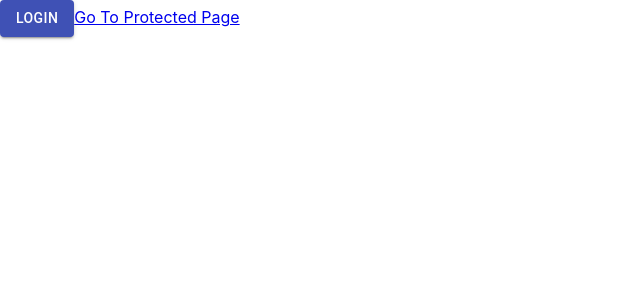
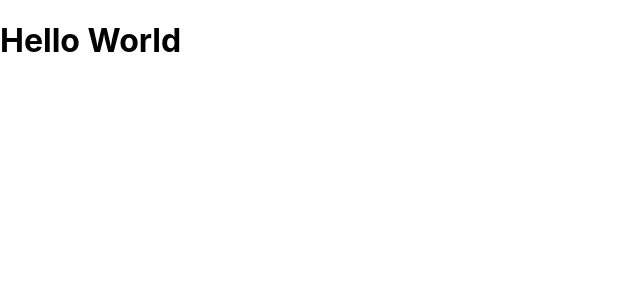
Before and after one commit to Social-Media-App/2105-React, a React (Create React App) app in the folder social-media-app/: page / in a window 1280 px wide. Shown: the top 300 px of the page, without its empty margins (0-640 px from the left). Built offline with nearby package versions, Linux system fonts and the light colour scheme.

Commit message:
full implementation

```diff
--- a/social-media-app/src/App.tsx
+++ b/social-media-app/src/App.tsx
@@ -1,33 +1,27 @@
 import React from 'react'
 import './App.css'
-import { useDispatch, useSelector } from 'react-redux'
-import { RootState } from './redux/store'
+import { useDispatch } from 'react-redux'
 import { userLogin } from './redux/actons'
 import Button from '@material-ui/core/Button'
-import { BrowserRouter as Router, Switch, Route, Link } from 'react-router-dom'
-import ProtectedRoute from './components/common/ProtectedRoute'
-import SignUpForm from './components/SignUp/SignUpForm'
+import { BrowserRouter as Router, Switch, Route } from 'react-router-dom'
+import ResetPass from './components/reset-pass/reset-pass'
 
 function App () {
   const dispatch = useDispatch()
-  const isLoggedIn = useSelector((state: RootState) => state.auth.isLoggedIn);
-
-
 
   // Boilerplate to test redux store on a
-  const handleInputLogin = () => {
-    dispatch(userLogin("",""))
+  const handleInput = () => {
+    dispatch(userLogin('david', 'password'))
   }
 
   return (
     <>
       <Router>
         <Switch>
-          <Route exact path='/'>
-            <Button variant='contained' color='primary' onClick={handleInputLogin}> Login </Button>
-            <Link to="/home">Go To Protected Page</Link>
+          <Route path='/reset-pass'>
+            <ResetPass />
           </Route>
-          <ProtectedRoute path='/home' isAuth={isLoggedIn} component={SignUpForm} />
+          <Route path='/'> <h1>Hello World</h1> </Route>
         </Switch>
       </Router>
     </>
--- a/social-media-app/src/redux/actons.tsx
+++ b/social-media-app/src/redux/actons.tsx
@@ -7,19 +7,19 @@ import { AppDispatch } from "./store";
 export const userLogin = (username: string, password: string) => async (
     dispatch: AppDispatch
 ): Promise<any> => {
-    // try {
+    try {
         //dispatch action types corresponding to what is happening in your application to update the redux store
-        // dispatch({ type: constants.LOGIN_REQUEST });
-        // const res = await service.login(username, password); //Use the service to make requests to the database
+        dispatch({ type: constants.LOGIN_REQUEST });
+        const res = await service.login(username, password); //Use the service to make requests to the database
         dispatch({
             type: constants.LOGIN_SUCCESS,
-            // payload: res, //param/action.payload to the reducer
+            payload: res, //param/action.payload to the reducer
         });
-    // } catch (e) {
-    //     console.log(e);
-    //     dispatch({
-    //         type: constants.LOGIN_FAILURE,
-    //         payload: [], //param/action.payload to the reducer
-    //     });
-    // }
+    } catch (e) {
+        console.log(e);
+        dispatch({
+            type: constants.LOGIN_FAILURE,
+            payload: [], //param/action.payload to the reducer
+        });
+    }
 };
--- a/social-media-app/src/redux/service.tsx
+++ b/social-media-app/src/redux/service.tsx
@@ -22,7 +22,7 @@ const instance = axios.create({
 
 
   //EXAMPLE OF A SERVICE REQUEST TO THE BACKEND
-  async function login(username: String, password: String):Promise<IUser> {
+  async function login(username: String, password: String):Promise<IUser|null> {
     const response = await instance.post(
         "http://localhost:9002/instafriends/api/user/login" ,
         {
@@ -35,5 +35,5 @@ const instance = axios.create({
     if(axiosData.username != null) {
         return axiosData;
     }
-    throw new Error("Invalid Input");
+    return null;
 }
```
Also changed, not shown: social-media-app/src/redux/reducer.tsx (+4 -4 lines).
